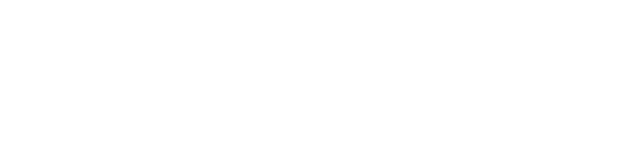
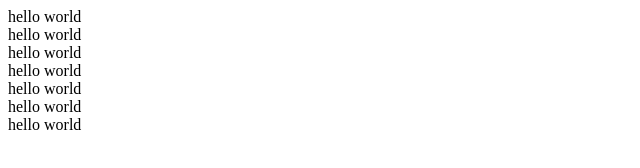
Before and after one commit to JustynSubrai/testing123, a plain HTML site: page index.html in a window 1280 px wide. Shown: the whole page, without its empty margins (0-640 px from the left). Drawn offline with Linux system fonts and the light colour scheme.

```diff
--- a/index.html
+++ b/index.html
@@ -9,7 +9,13 @@
 <body>
 
     <header>
-
+        <div>hello world</div>
+        <div>hello world</div>
+        <div>hello world</div>
+        <div>hello world</div>
+        <div>hello world</div>
+        <div>hello world</div>
+        <div>hello world</div>
     </header>
 
     <main>
```
